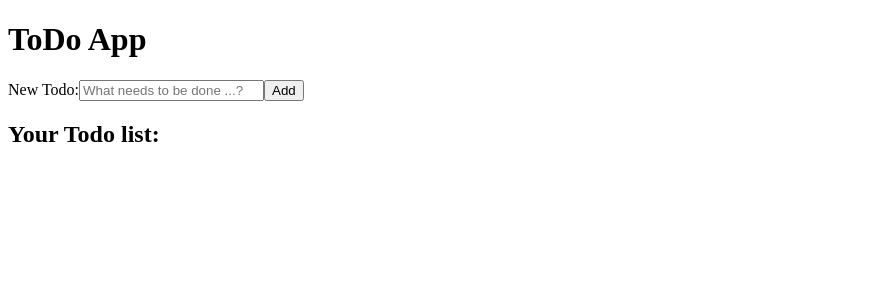
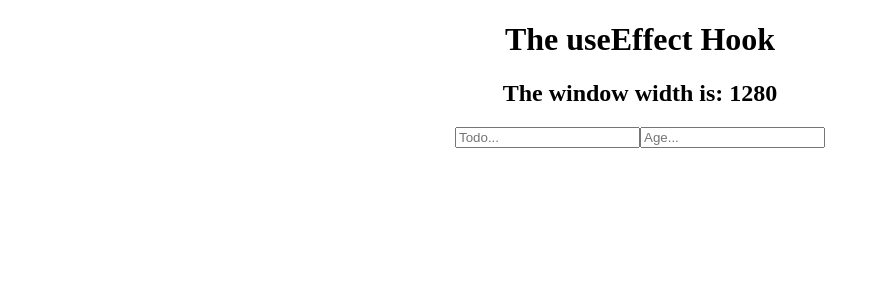
Before and after one commit to jesusmongedev/react-basics-101-course, a React (Create React App) app: page / in a window 1280 px wide. Shown: the top 300 px of the page, without its empty margins (0-880 px from the left). Built offline with nearby package versions, Linux system fonts and the light colour scheme.

Commit message:
useEffect Hook - The complete React basics 101 course

```diff
--- a/src/App.js
+++ b/src/App.js
@@ -1,45 +1,95 @@
-import { useState } from "react";
+import { useEffect, useState } from "react";
 
 const App = () => {
-  // Array of Todos, by default is going to be empty
-  const [todos, setTodos] = useState([]);
-  // Input Todo Value
+  // Inital state = actual window Width
+  const [windowWidth, setWindowWidth] = useState(window.innerWidth);
   const [inputValue, setInputValue] = useState("");
+  const [age, setAge] = useState("");
+
+  // useEffect On Every render
+  useEffect(() => {
+    console.log("I re-rendered");
+  });
+
+  // On first Render/Mount only! - componentDidMount Alternative
+  useEffect(() => {
+    console.log("The component Mounted");
+  }, []);
+
+  // On first Render + whenever dependancy ([] => dependancy list) changes! - componentDidUpdate Alternative
+  useEffect(() => {
+    console.log(`The todoInput changed!: ${inputValue}`);
+  }, [inputValue]);
+
+  //Follows the same rules, except this handles the unmounting on a component! - compnentWillUnmount Alternative
+  useEffect(() => {
+    //effect
+    console.log(`The ageInput changed!: ${age}`);
+    return () => {
+      //cleanup
+      console.log("We unmounted!");
+    };
+  }, [age]);
+
+  // 1 Case - If we do this without a cleanup function
+  //! When we run this function in the console => getEventListeners(window) // {resize: Array(78)}
+  // useEffect(() => {
+  //   window.addEventListener("resize", updateWindowWidth);
+  // });
+
+  //* This issue can harm our react app - Two ways to solve it:
+
+  // 2 Case - Using a cleanup function that runs when the component unmount
+  //! In this case is not ideal because behind the scenes is attaching and detaching every time the component Mount and Unmount
+  // useEffect(() => {
+  //   console.log("Attach listener");
+  //   window.addEventListener("resize", updateWindowWidth);
+  //   return () => {
+  //     // When component unmounts, this cleanup code runs...
+  //     console.log("Dettach listener");
+  //     window.removeEventListener("resize", updateWindowWidth);
+  //   };
+  // });
+
+  //* 3 Case - Using the dependancy list empty [] it only runs once when the component Mount ✅
+  useEffect(() => {
+    console.log("Attach listener");
+    window.addEventListener("resize", updateWindowWidth);
+  }, []);
+
+  // set the new window.innerWidth to the state
+  const updateWindowWidth = () => {
+    setWindowWidth(window.innerWidth);
+  };
+
   // Handle Todo Input onChange
   const handleChange = (e) => {
     setInputValue(e.target.value);
   };
-  // Handle Add New Todo
-  const handleAddTodo = (e) => {
-    // console.log(`This is the inputValue ${inputValue}`);
-    e.preventDefault();
-    setTodos([...todos, inputValue]);
-    setInputValue("");
+  const handleAge = (e) => {
+    setAge(e.target.value);
   };
 
   return (
     <div>
-      <h1>ToDo App</h1>
-      <form>
-        <label htmlFor="todo">New Todo:</label>
+      <center>
+        <h1>The useEffect Hook</h1>
+        <h2>The window width is: {windowWidth} </h2>
         <input
           type="text"
           name="todo"
-          id="todo"
-          placeholder="What needs to be done ...?"
           value={inputValue}
+          placeholder="Todo..."
           onChange={handleChange}
         />
-        <button type="submit" onClick={handleAddTodo}>
-          Add
-        </button>
-      </form>
-      <h2>Your Todo list:</h2>
-      {todos.map((todo, index) => (
-        <ul key={index}>
-          <li>{todo}</li>
-        </ul>
-      ))}
+        <input
+          type="text"
+          name="age"
+          value={age}
+          placeholder="Age..."
+          onChange={handleAge}
+        />
+      </center>
     </div>
   );
 };
```
